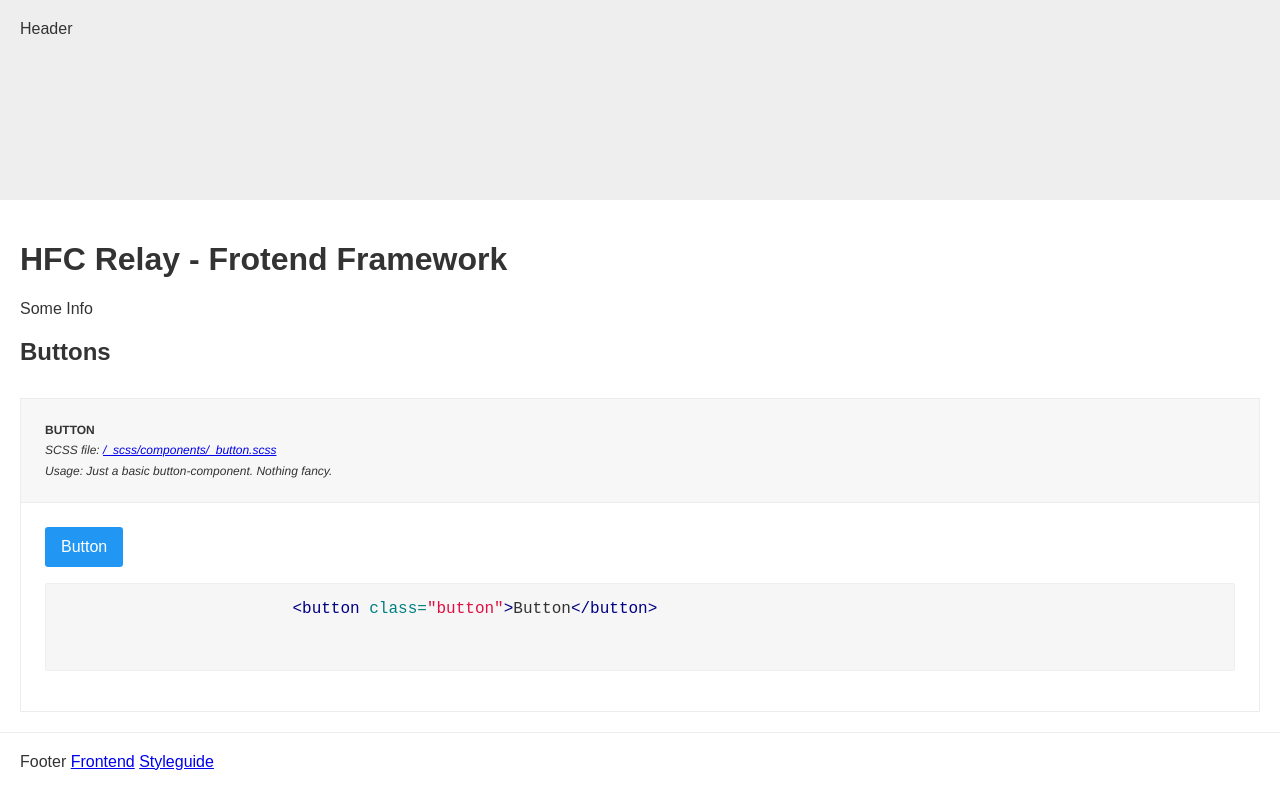
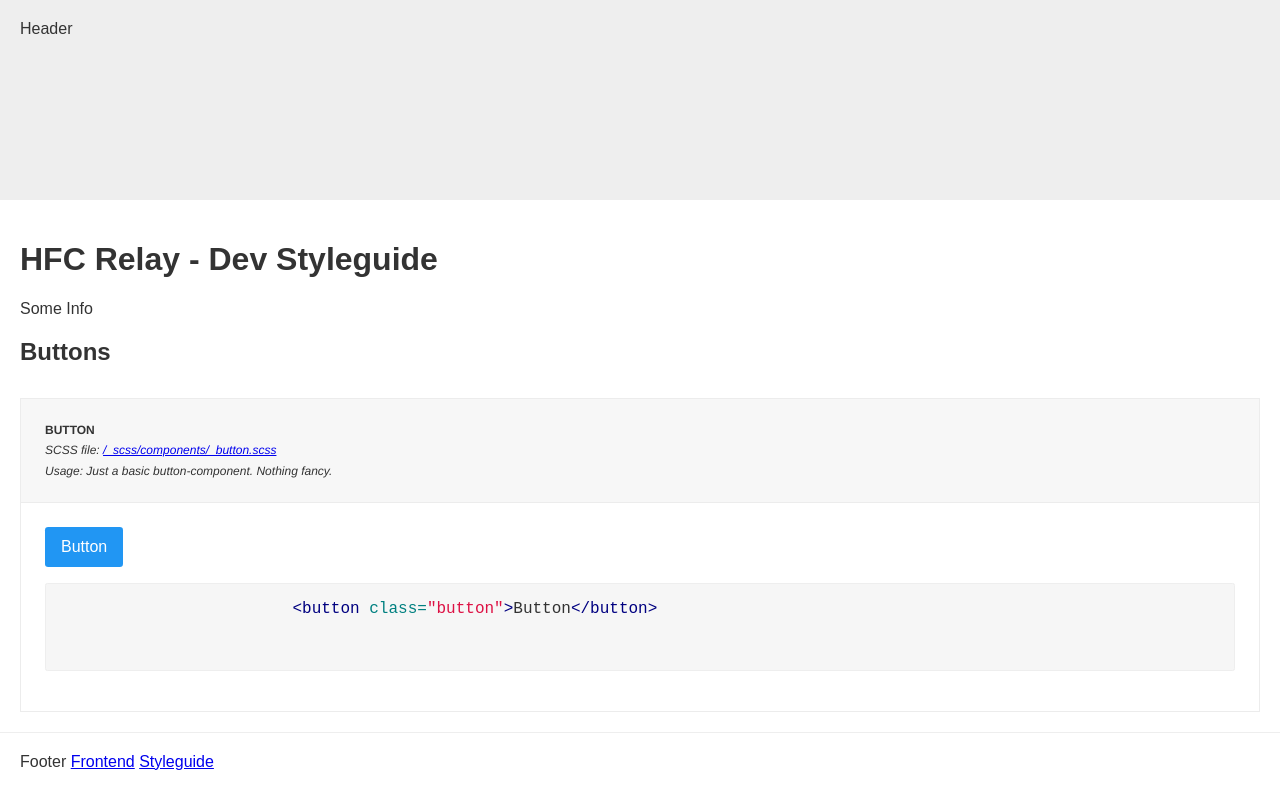
Before and after one commit to NilsDannemann/j_hfc_relay, a Jekyll site: the page built from styleguide.html, in a window 1280 px wide. Shown: the top 809 px of the page. Built offline with Jekyll 4.4.1, drawn with Linux system fonts in a browser that asks for light colours.

Commit message:
[update] workable includes with variables

```diff
--- a/_includes/button.html
+++ b/_includes/button.html
@@ -1 +1 @@
-<button class="button">Button</button>
+<button class="button">{% if include.text != null %}{{ include.text }}{% else %}Button{% endif %}</button>
--- a/_includes/content.html
+++ /dev/null
@@ -1,3 +0,0 @@
-<div class="content">
-	{{ content }}
-</div>
--- a/_layouts/main.html
+++ b/_layouts/main.html
@@ -12,7 +12,9 @@
 </head>
 <body>
 	{% include header.html %}
-	{% include content.html %}
+	<div class="content">
+		{{ content }}
+	</div>
 	{% include footer.html %}
 </body>
 </html>
--- a/_layouts/styleguide.html
+++ b/_layouts/styleguide.html
@@ -13,7 +13,9 @@
 </head>
 <body>
 	{% include header.html %}
-	{% include content.html %}
+	<div class="content">
+		{{ content }}
+	</div>
 	{% include footer.html %}
 </body>
 </html>
--- a/index.html
+++ b/index.html
@@ -5,4 +5,4 @@
 <h1>HFC Relay - Frotend Framework</h1>
 <p>Some Content</p>
 
-{% include button.html %}
+{% include button.html text="Some Button" %}
--- a/styleguide.html
+++ b/styleguide.html
@@ -4,7 +4,7 @@
 title:  "Styleguide"
 ---
 
-<h1>HFC Relay - Frotend Framework</h1>
+<h1>HFC Relay - Dev Styleguide</h1>
 <p>Some Info</p>
 
 {% assign componentsByType = site.components | group_by:"type" %}
```
